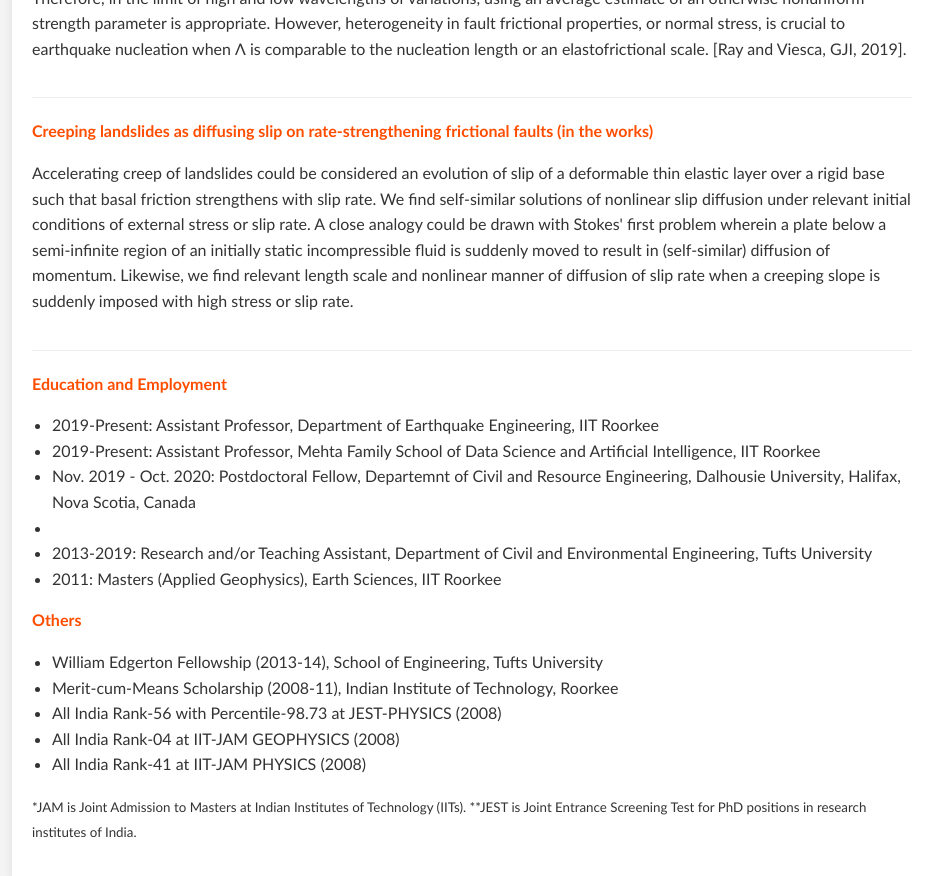
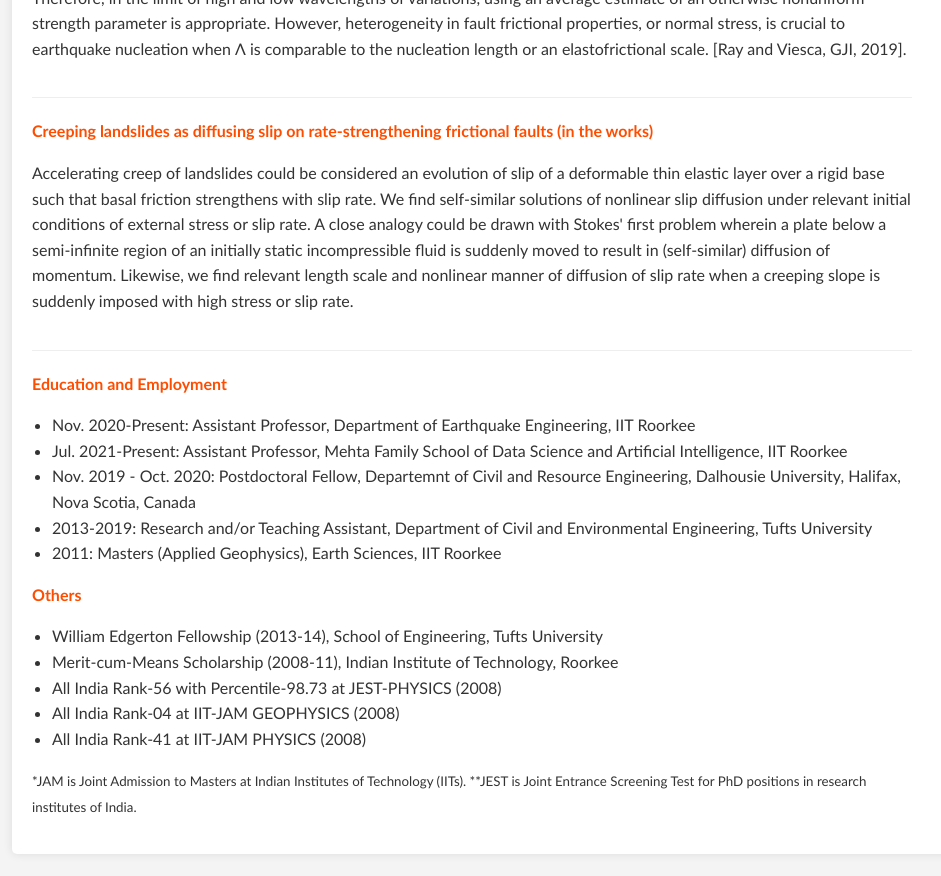
Before and after one commit to RaySohom/q, a Jekyll site: the page index.html, which Jekyll copies as it is, in a window 1280 px wide and 900 px high, scrolled down 2747 px. Shown: the top 876 px of the window, without its empty margins (8-949 px from the left). Built offline with Jekyll 4.4.1, drawn with Linux system fonts in a browser that asks for light colours; some web fonts are replaced.

Commit message:
Update index.html

```diff
--- a/index.html
+++ b/index.html
@@ -91,11 +91,11 @@
             </div>
              <h2>Education and Employment</h2>
             <ul>
-                <li>2019-Present: Assistant Professor, Department of Earthquake Engineering, IIT Roorkee</li>
-                <li>2019-Present: Assistant Professor, Mehta Family School of Data Science and Artificial Intelligence, IIT Roorkee</li>
-                <li> Nov. 2019 - Oct. 2020: Postdoctoral Fellow, Departemnt of Civil and Resource Engineering, Dalhousie University, Halifax, Nova Scotia, Canada <li>
-                <li>2013-2019: Research and/or Teaching Assistant, Department of Civil and Environmental Engineering, Tufts University</li>
-                <li>2011: Masters (Applied Geophysics), Earth Sciences, IIT Roorkee</li>
+                <li> Nov. 2020-Present: Assistant Professor, Department of Earthquake Engineering, IIT Roorkee</li>
+                <li> Jul. 2021-Present: Assistant Professor, Mehta Family School of Data Science and Artificial Intelligence, IIT Roorkee</li>
+                <li> Nov. 2019 - Oct. 2020: Postdoctoral Fellow, Departemnt of Civil and Resource Engineering, Dalhousie University, Halifax, Nova Scotia, Canada </li>
+                <li> 2013-2019: Research and/or Teaching Assistant, Department of Civil and Environmental Engineering, Tufts University</li>
+                <li> 2011: Masters (Applied Geophysics), Earth Sciences, IIT Roorkee</li>
             </ul>
                <h2>Others</h2>
             <ul>
```
